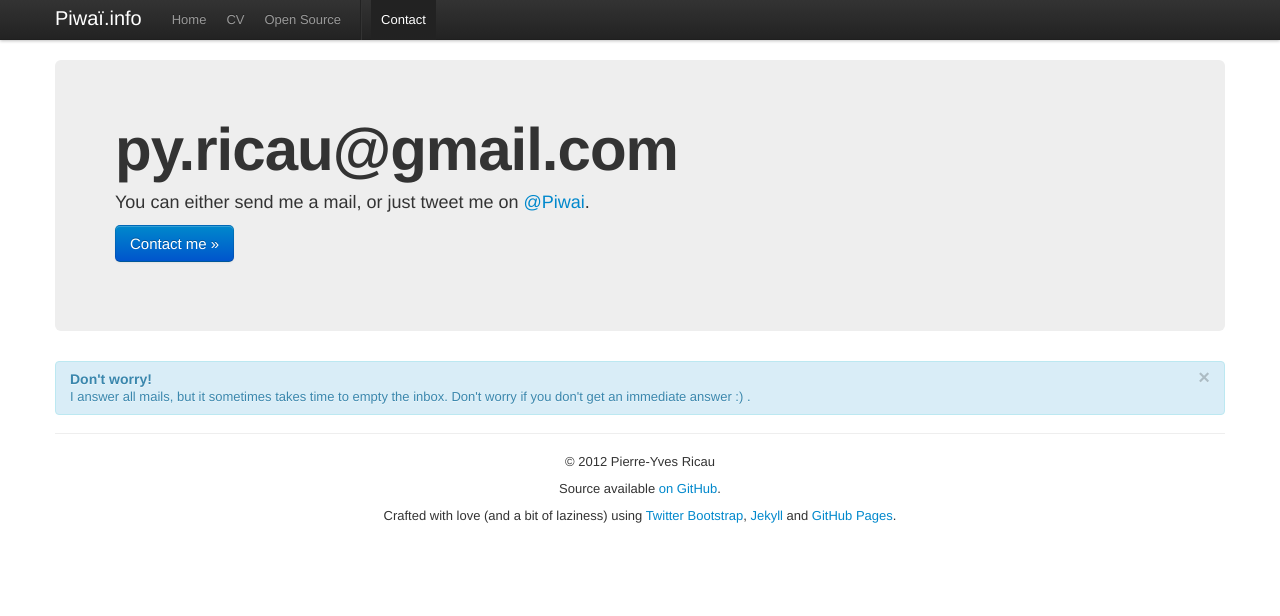
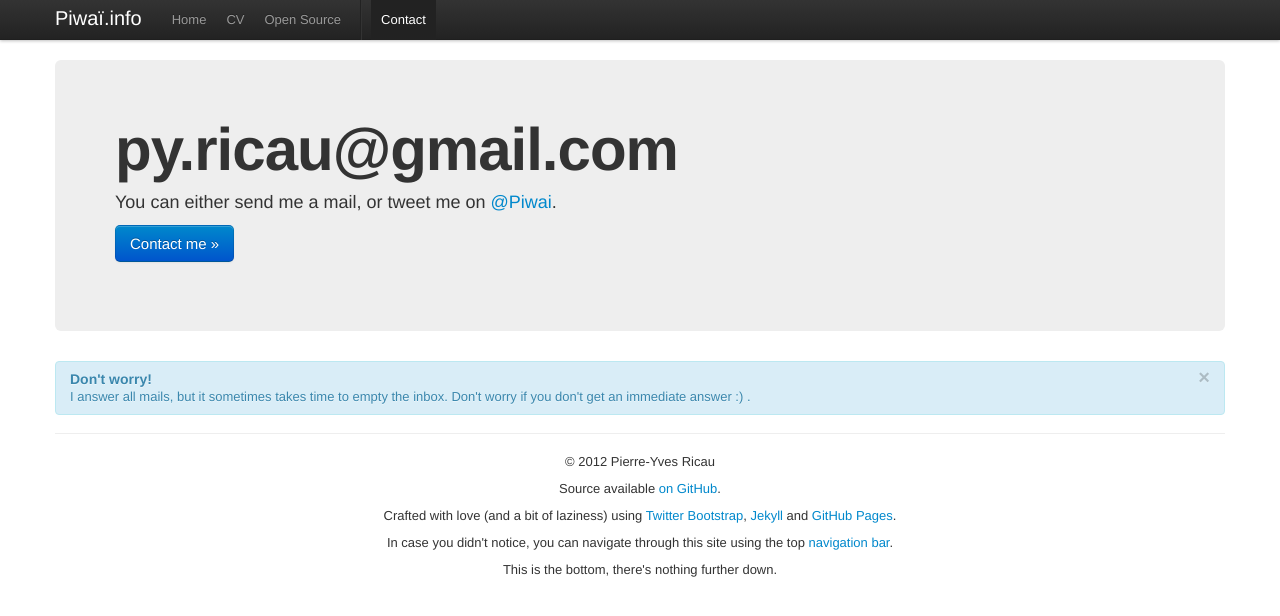
Before and after one commit to pyricau/pyricau.github.com, a Jekyll site: the page built from contact.html, in a window 1280 px wide. Shown: the top 616 px of the page. Built offline with Jekyll 4.4.1, drawn with Linux system fonts in a browser that asks for light colours.

Commit message:
fixing navigation stuff

```diff
--- a/_layouts/base.html
+++ b/_layouts/base.html
@@ -11,7 +11,6 @@
     <link href="static/custom.css" rel="stylesheet">
     <style type="text/css">
       body {
-        padding-top: 60px;
         padding-bottom: 40px;
       }
     </style>
@@ -26,7 +25,7 @@
 
   <body>
 
-    <div class="navbar navbar-fixed-top">
+    <div id="menu" class="navbar navbar-fixed-top">
       <div class="navbar-inner">
         <div class="container">
           <a class="btn btn-navbar" data-toggle="collapse" data-target=".nav-collapse">
@@ -50,7 +49,10 @@
 
     <div class="container">
 
+      <div class="content">
       {{ content }}
+
+      </div>
 
       <hr>
 
@@ -58,7 +60,8 @@
         <p>&copy; 2012 Pierre-Yves Ricau<p>
         <p>Source available <a href="https://github.com/pyricau/pyricau.github.com">on GitHub</a>.</p>
         <p>Crafted with love (and a bit of laziness) using <a href="http://twitter.github.com/bootstrap">Twitter Bootstrap</a>, <a href="https://github.com/mojombo/jekyll">Jekyll</a> and <a href="http://pages.github.com/">GitHub Pages</a>.
-
+		<p>In case you didn't notice, you can navigate through this site using the top <a href="#menu">navigation bar</a>.</p>
+		<p>This is the bottom, there's nothing further down.</p>
       </footer>
 
     </div> <!-- /container -->
--- a/contact.html
+++ b/contact.html
@@ -8,7 +8,7 @@
       <div class="hero-unit">
         <h1 class="more-space"><span class="showmail">py.ricau at gmail dot com</span></h1>
 
-        <p>You can either send me a mail, or just tweet me on <a href="http://twitter.com/piwai">@Piwai</a>.</p>
+        <p>You can either send me a mail, or tweet me on <a href="http://twitter.com/piwai">@Piwai</a>.</p>
         <p><span class="linkmail">py.ricau at gmail dot com</a></p>
       </div>
 
--- a/static/custom.css
+++ b/static/custom.css
@@ -1,6 +1,10 @@
 /*
 OMG I so totally suck at CSS...
 */
+
+.content {
+  margin-top: 60px;
+}
 
 .headline h1 {
   margin: 36px 0 27px;
```
